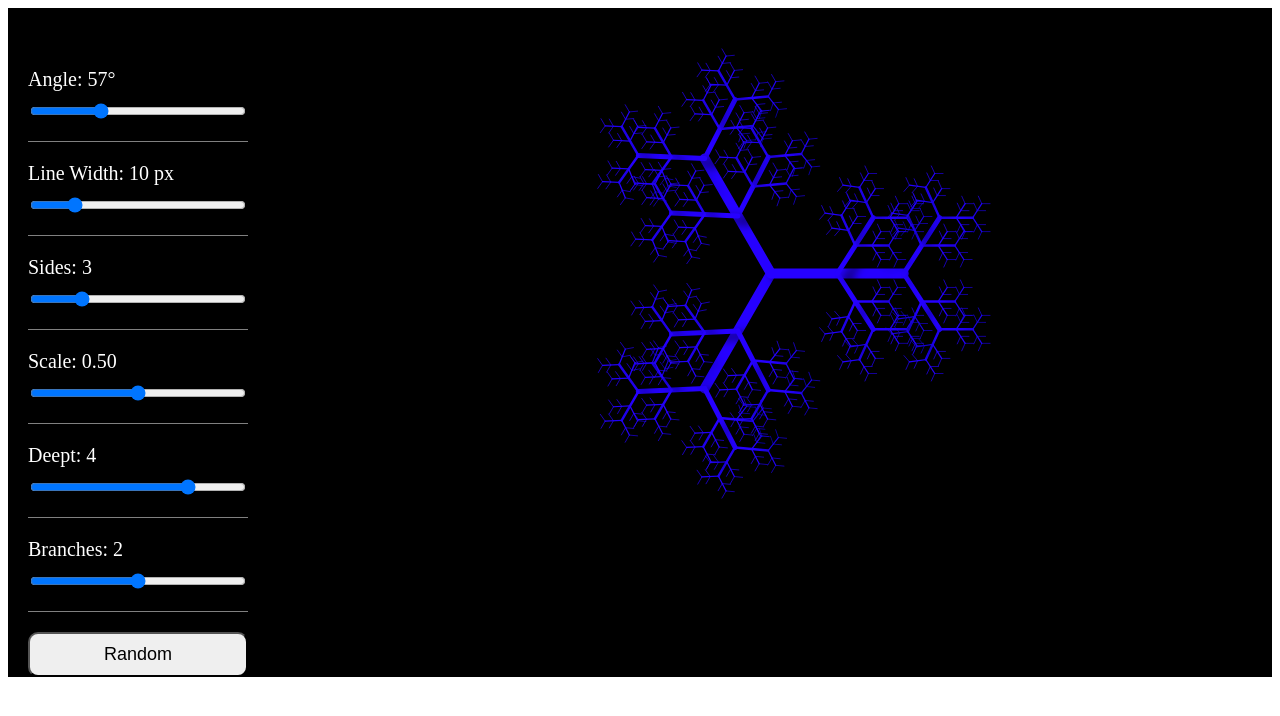
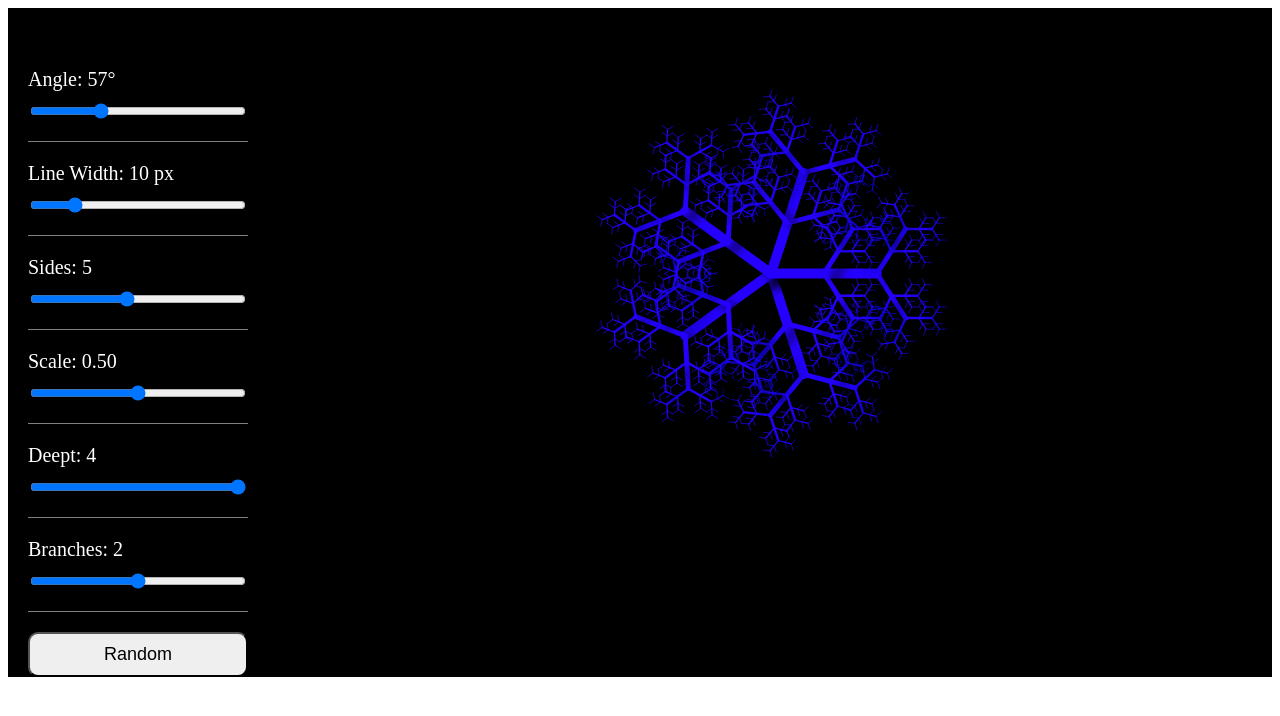
Before and after one commit to patochallen/fractals, an Angular app: page / in a window 1280 px wide. Shown: the top 716 px of the page. Built offline with nearby package versions, Linux system fonts and the light colour scheme.

Commit message:
Set initial values for fractals #23 (#24)
initial values setted

```diff
--- a/src/app/core/model/fractal.ts
+++ b/src/app/core/model/fractal.ts
@@ -14,7 +14,7 @@ export class Fractal {
     width: number,
     height: number,
     lineWidth: number = 10,
-    sides: number = 3,
+    sides: number = 5,
     scale: number = 0.5,
     angle: number = 1,
     maxDeept: number = 4,
@@ -23,7 +23,7 @@ export class Fractal {
   ) {
     this.width = width;
     this.height = height;
-    this.size = (this.width > this.height) ? this.height * 0.25 : this.width * 0.25;
+    this.size = Math.floor((width > height ? height : width) / 5);
     this.lineWidth = lineWidth;
     this.sides = sides;
     this.scale = scale;
@@ -47,12 +47,12 @@ export class Fractal {
 
   private drawFractal(ctx: CanvasRenderingContext2D) {
     ctx.save();
-      ctx.strokeStyle = this.color
+    ctx.strokeStyle = this.color;
     ctx.translate(this.width / 2, this.height / 2);
     ctx.scale(1, 1);
     ctx.rotate(0);
     for (let i = 0; i < this.sides; i++) {
-          ctx.rotate((Math.PI * 2) / this.sides)
+      ctx.rotate((Math.PI * 2) / this.sides);
       this.drawBranch(ctx, 0);
     }
     ctx.restore();
--- a/src/app/core/service/fractal.service.ts
+++ b/src/app/core/service/fractal.service.ts
@@ -22,10 +22,10 @@ export class FractalService {
   generateRandomFractal(): void {
     let fractal = this.fractal$.value;
     if (fractal) {
-      fractal.lineWidth = Math.floor(Math.random() * 50 + 1);
-      fractal.sides = Math.floor(Math.random() * 9 + 1);
-      fractal.scale = (Math.random() * 0.2 + 0.4);
-      fractal.angle = (Math.random() * 3.1 + 0);
+      fractal.lineWidth = Math.floor(Math.random() * 40 + 10);
+      fractal.sides = Math.floor(Math.random() * 7 + 3);
+      fractal.scale = Math.random() * 0.2 + 0.4;
+      fractal.angle = Math.random() * 2 + 0.5;
       fractal.color = 'hsl(' + Math.floor(Math.random() * 360) + ', 100%, 50%)';
       fractal.maxDeept = 4;
       fractal.branches = 2;
--- a/src/app/fractal/controls/controls.component.html
+++ b/src/app/fractal/controls/controls.component.html
@@ -22,7 +22,7 @@
   <div class="divider"></div>
   <div class="slides">
     <label for="deept">Deept: {{ (state$ | async)?.deept }}</label>
-    <input type="range" (input)="setMaxDeept($event.target)" id="deept" min="1" max="5" step="1" [value]="(state$ | async)?.deept">
+    <input type="range" (input)="setMaxDeept($event.target)" id="deept" min="1" max="4" step="1" [value]="(state$ | async)?.deept">
   </div>
   <div class="divider"></div>
   <div class="slides">
--- a/src/app/fractal/controls/controls.component.ts
+++ b/src/app/fractal/controls/controls.component.ts
@@ -1,5 +1,5 @@
 import { FractalService } from './../../core/service/fractal.service';
-import { delay, map } from 'rxjs';
+import { map } from 'rxjs';
 import { FractalState } from './../../core/model/fractal-state';
 import { Component } from '@angular/core';
 
@@ -11,7 +11,6 @@ import { Component } from '@angular/core';
 export class ControlsComponent {
 
   public state$ = this.fractalService.getFractal().pipe(
-    delay(10),
     map(fractal => <FractalState> {
       lineWidth: fractal?.lineWidth ?? 10,
       sides: fractal?.sides ?? 3,
--- a/src/app/fractal/fractal.component.ts
+++ b/src/app/fractal/fractal.component.ts
@@ -7,10 +7,6 @@ import { AfterViewInit, Component, ElementRef, OnInit } from '@angular/core';
 })
 export class FractalComponent implements OnInit, AfterViewInit {
 
-  private context: CanvasRenderingContext2D | null = null;
-
-  private fractal$ = this.fractalService.getFractal();
-
   public width: number = window.innerWidth;
 
   public height: number = window.innerHeight;
@@ -18,19 +14,16 @@ export class FractalComponent implements OnInit, AfterViewInit {
   constructor(
     private fractalService: FractalService,
     private elementRef: ElementRef
-  ) {
-    this.fractal$.subscribe(fractal => {
-      if (fractal && this.context) fractal.draw(this.context)
-    })
-  }
+  ) {}
 
   ngOnInit(): void {
     this.width = this.elementRef?.nativeElement?.offsetWidth;
     this.height = this.elementRef?.nativeElement?.offsetHeight;
+    this.fractalService.createFractal(this.width, this.height);
   }
 
   ngAfterViewInit(): void {
-    this.context = this.elementRef?.nativeElement?.firstChild?.transferControlToOffscreen()?.getContext('2d');
-    this.fractalService.createFractal(this.width, this.height);
+    const context = this.elementRef?.nativeElement?.firstChild?.transferControlToOffscreen()?.getContext('2d');
+    this.fractalService.getFractal().subscribe(fractal => fractal?.draw(context))
   }
 }
```
Lines whose indentation alone changed are shown as unchanged.
